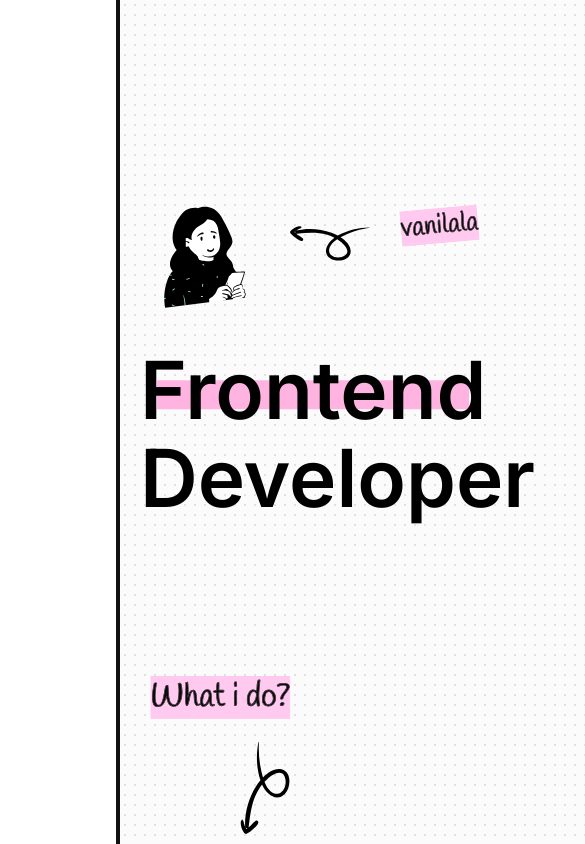
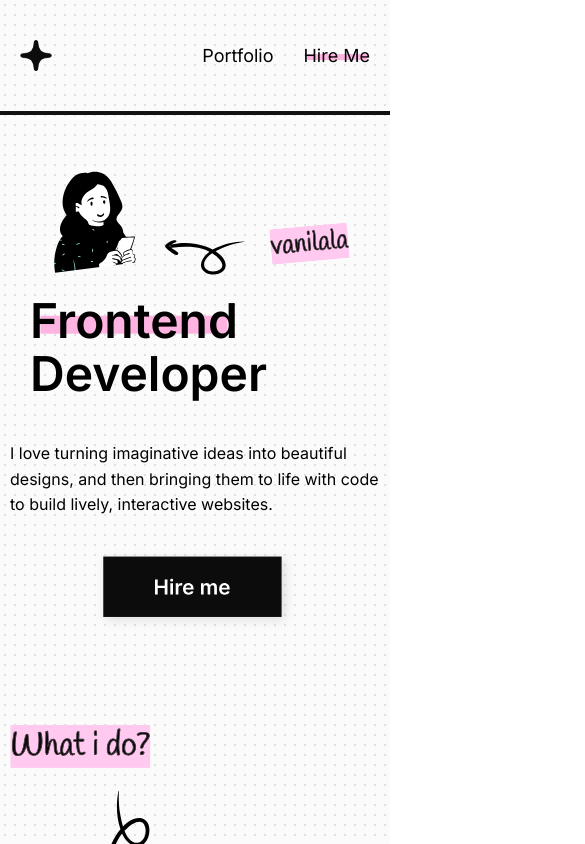
Before and after one commit to htvan-code/My-portfolio, a plain HTML site: page index.html in a window 390 px wide. Shown: the top 844 px of the page, 585 px wide, since content can reach past the window. Drawn offline with Linux system fonts and the light colour scheme.

Commit message:
fix for phone

```diff
--- a/index.html
+++ b/index.html
@@ -55,7 +55,7 @@
 
                 <div class="hero__right">
                     <p>I love turning imaginative ideas into beautiful designs, and then bringing them to life with code to build lively, interactive websites.</p>
-                    <a href="asset/cv/HuynhTinhVan-developer-cv.pdf">
+                    <a href="https://drive.google.com/file/d/1FEk6vIIH661RvUV8MTIYdJpN3rm60KNN/view?usp=sharing">
                         <img src="asset/icon/Frame 4.svg" alt="Hire me button">
                     </a>
                 </div>
--- a/style.css
+++ b/style.css
@@ -701,3 +701,104 @@ body {
     font-size: 20px;
     color: #555;
 }
+
+
+
+@media (max-width: 768px) {
+
+    /* --- LAYOUT CHÍNH --- */
+    .main-container {
+        /* Chuyển từ 2 cột grid thành 1 cột duy nhất */
+        display: block;
+    }
+
+    /* --- SIDEBAR --- */
+    .left-sidebar {
+        /* Ẩn sidebar trống trên mobile */
+        display: none;
+    }
+
+    /* --- HEADER --- */
+    .header {
+        /* Dàn logo và menu ra 2 bên */
+        justify-content: space-between;
+
+        /* Thêm viền dưới và bỏ padding ngang thừa */
+        border-bottom: 4px solid #111111;
+        padding-left: 20px;
+        padding-right: 20px;
+    }
+
+    .header__logo {
+        /* Bỏ khoảng cách không cần thiết */
+        margin-right: 0;
+    }
+    .header__logo span {
+        /* Có thể ẩn chữ trên mobile cho gọn */
+        display: none;
+    }
+
+
+    /* --- NỘI DUNG CHÍNH --- */
+    .main-content {
+        /* Bỏ padding ngang vì header đã có */
+        padding: 0;
+    }
+
+
+    /* --- HERO SECTION --- */
+    .hero {
+        /* Chuyển từ 2 cột ngang thành 1 cột dọc */
+        flex-direction: column;
+        gap: 40px; /* Giảm khoảng cách */
+        text-align: flex-start; /* Căn giữa chữ */
+
+        /* Thêm padding cho section trên mobile */
+        padding-left: 10px;
+        padding-right: 10px;
+        padding-top: 40px;
+    }
+
+    .hero__avatar-group {
+        /* Sắp xếp lại nhóm avatar để dễ nhìn hơn */
+        position: relative;
+        width: 100%; /* Cho phép nó giãn ra */
+        height: 120px; /* Đặt chiều cao nhất định */
+        margin-bottom: 20px;
+
+        /* Dùng flexbox để căn giữa và sắp xếp các ảnh con theo hàng ngang */
+        display: flex;
+        justify-content: flex-start; /* Căn giữa theo chiều ngang */
+        align-items: flex-end; /* Căn dưới theo chiều dọc */
+        gap: 15px; /* Khoảng cách giữa các ảnh con */
+    }
+
+    .hero__avatar-img,
+    .hero__arrow,
+    .hero__tag {
+        position: static; /* Bỏ định vị tuyệt đối */
+    }
+
+    /* Giảm cỡ chữ cho dễ đọc trên mobile */
+    .hero__left h1 {
+        font-size: 48px;
+    }
+
+    .hero__right {
+        /* Căn giữa các item bên trong (p, a) */
+        display: flex;
+        flex-direction: column;
+        align-items: center;
+    }
+
+    .hero__right p {
+        font-size: 16px;
+        padding-top: 0; /* Bỏ padding thừa */
+        max-width: 100%; /* Cho phép chữ chiếm hết chiều rộng */
+        margin-bottom: 30px;
+    }
+
+    .hero__right a img {
+        width: 200px; /* Giảm kích thước nút Hire Me */
+    }
+}
```
Also changed, not shown: 1 other file.
